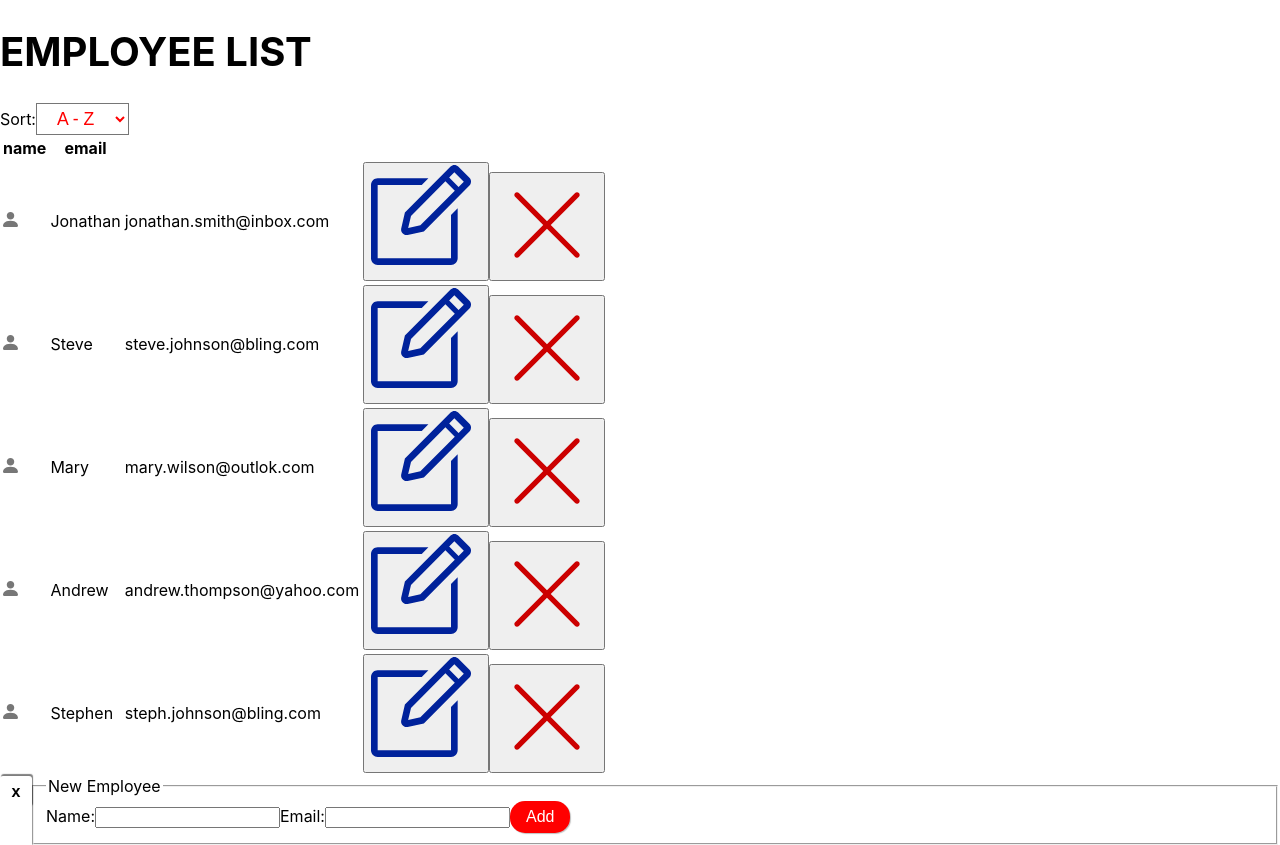
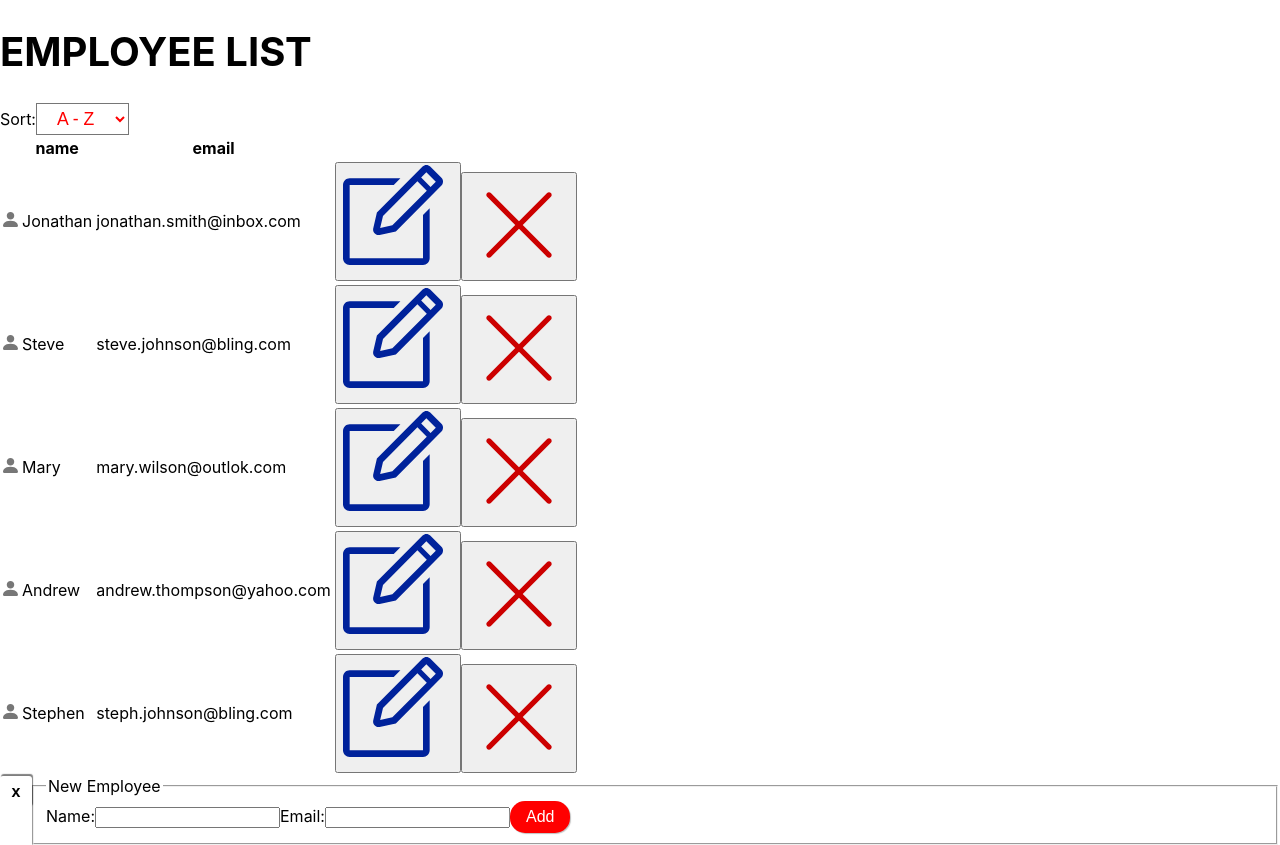
Before and after one commit to RihardsJ/employee-list, a React (Create React App) app: page / in a window 1280 px wide. Built offline with nearby package versions, Linux system fonts and the light colour scheme.

Commit message:
fixed table headers

```diff
--- a/src/Components/Table.jsx
+++ b/src/Components/Table.jsx
@@ -27,7 +27,7 @@ const ProfileIcon = styled(ProfileSVG)``;
 
 const Head = () => {
   const DisplayTitles = () => {
-    const titles = ["name", "email"].map((title, i) => (
+    const titles = ["", "name", "email", ""].map((title, i) => (
       <TH key={i}>{title}</TH>
     ));
     return titles;
```
